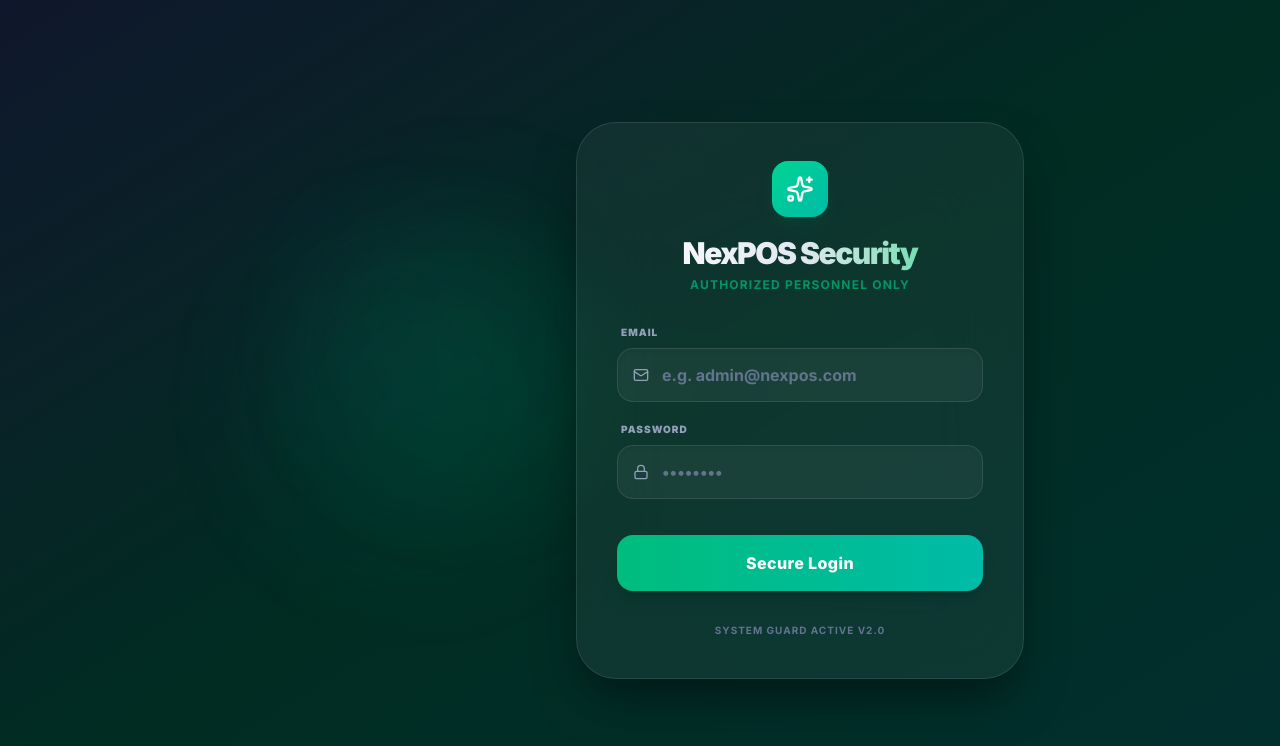
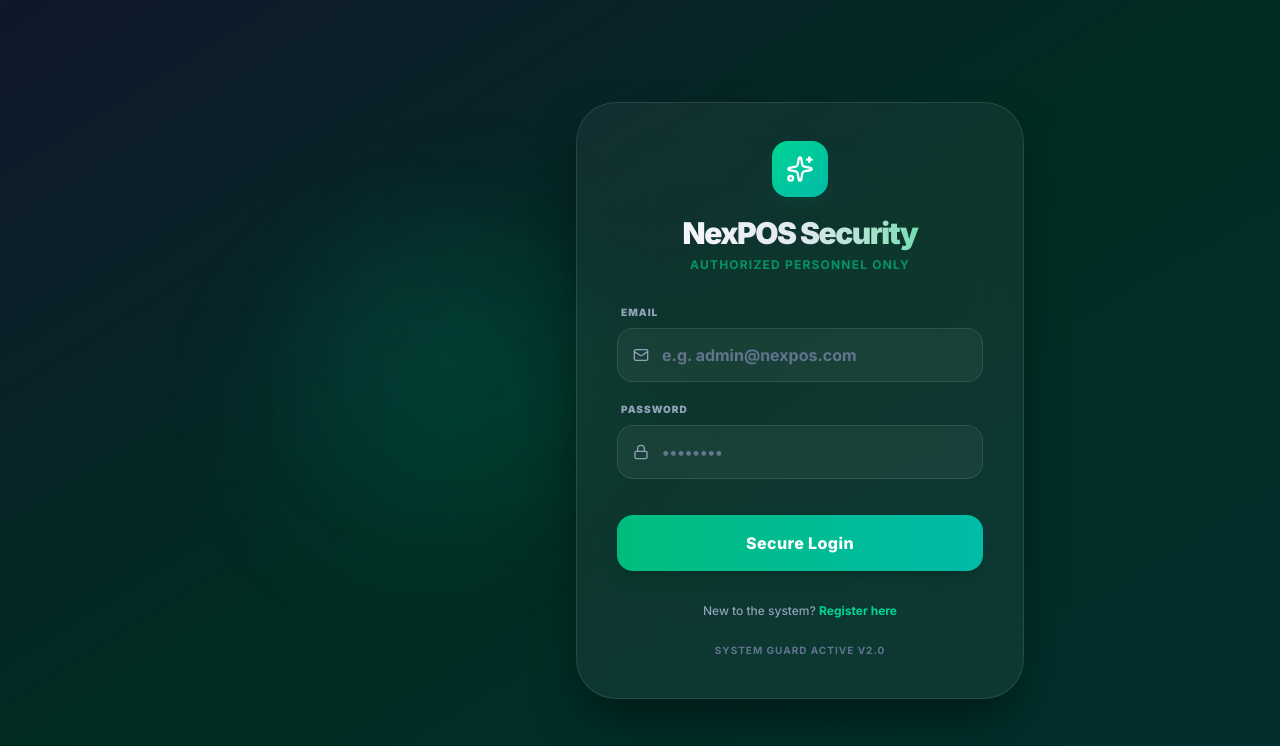
Before and after one commit to khanlazyanas/nexpos, a Next.js app: page /login in a window 1280 px wide. Shown: the top 746 px of the page. Built offline with nearby package versions, Linux system fonts and the light colour scheme.

Commit message:
ux: added register link to login page for better navigation

```diff
--- a/src/app/login/page.tsx
+++ b/src/app/login/page.tsx
@@ -4,6 +4,7 @@ import { useState } from 'react';
 import { signIn } from 'next-auth/react';
 import { useRouter } from 'next/navigation';
 import { Lock, Mail, Sparkles, AlertCircle } from 'lucide-react';
+import Link from 'next/link'; // <--- Ye import zaroori hai
 
 export default function LoginPage() {
   const [email, setEmail] = useState('');
@@ -21,14 +22,13 @@ export default function LoginPage() {
       const res = await signIn('credentials', {
         email,
         password,
-        redirect: false, // Auto redirect band taaki hum khud handle karein
+        redirect: false,
       });
 
       if (res?.error) {
         setError('Galat Email ya Password bhai!');
         setLoading(false);
       } else {
-        // Login success! Direct POS page par bhejo
         router.push('/pos');
         router.refresh();
       }
@@ -112,8 +112,16 @@ export default function LoginPage() {
           </div>
         </form>
 
+        {/* NAYA SECTION: Register Link */}
+        <div className="mt-8 text-center text-xs font-medium text-slate-400">
+          New to the system?{' '}
+          <Link href="/register" className="text-emerald-400 font-bold hover:underline transition-all hover:text-emerald-300">
+            Register here
+          </Link>
+        </div>
+
         {/* Bottom Helper Info */}
-        <div className="mt-8 text-center text-[10px] font-bold text-slate-500 uppercase tracking-widest">
+        <div className="mt-6 text-center text-[10px] font-bold text-slate-500 uppercase tracking-widest">
           System Guard Active v2.0
         </div>
 
```
